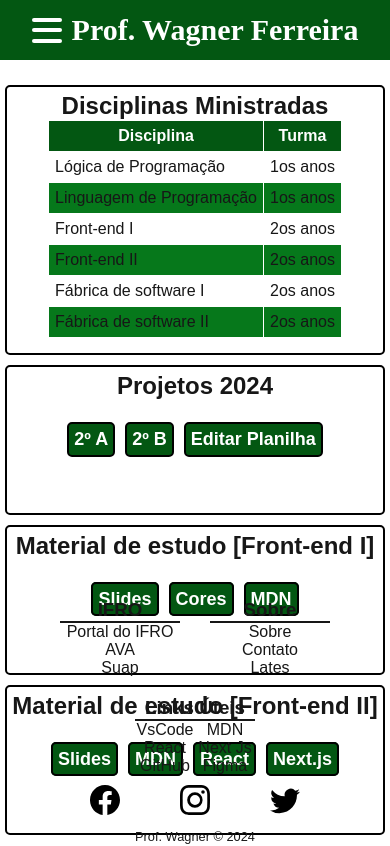
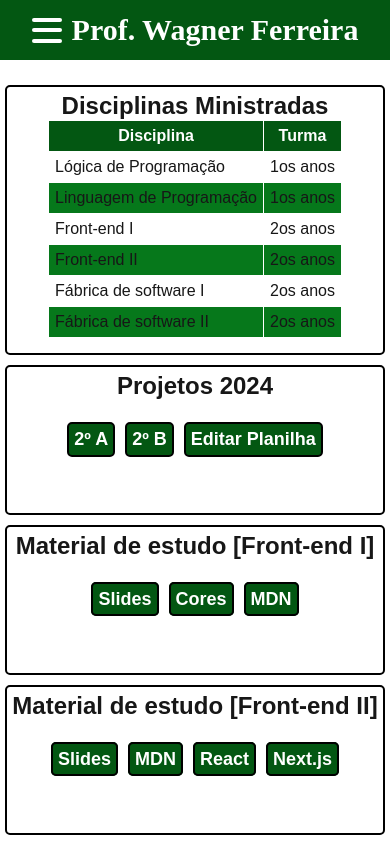
Before and after one commit to wagnerferreiraf/wagnerferreiraf.github.io, a Next.js app: page / in a window 390 px wide. Shown: the top 846 px of the page. Built offline with nearby package versions, Linux system fonts and the light colour scheme.

Commit message:
Remove footer visibility

```diff
--- a/src/app/layout.js
+++ b/src/app/layout.js
@@ -1,7 +1,8 @@
 import "@/styles/globals.css";
 import Header from "@/components/Header.js";
 // import Footer from "@/components/Footer.js";
-import FooterVisibility from "@/components/FooterVisibility.js";
+// import FooterVisibility from "@/components/FooterVisibility.js";
+import Footer from "@/components/Footer.js";
 
 export const metadata = {
   title: "Hora de Estudar!",
@@ -27,7 +28,8 @@ export default function RootLayout({ children }) {
       <body>
         <Header />
         <main>{children}</main>
-        <FooterVisibility />
+        {/* <FooterVisibility /> */}
+        <Footer />
       </body>
     </html>
   );
--- a/src/styles/globals.css
+++ b/src/styles/globals.css
@@ -28,7 +28,7 @@ body {
 
 main {
   padding-top: 20px;
-  padding-bottom: 180px;
+  /* padding-bottom: 180px; */
 }
 
 header {
@@ -99,13 +99,8 @@ td {
   }
 }
 
-@media (max-width: 450px) {
-  main {
-    padding-bottom: 250px;
-  }
 
-}
-@media ((max-width: 600px) and (min-width: 451px)) {
+@media (max-width: 600px) {
 
   main {
     min-height: calc(100vh - 310px);
```
